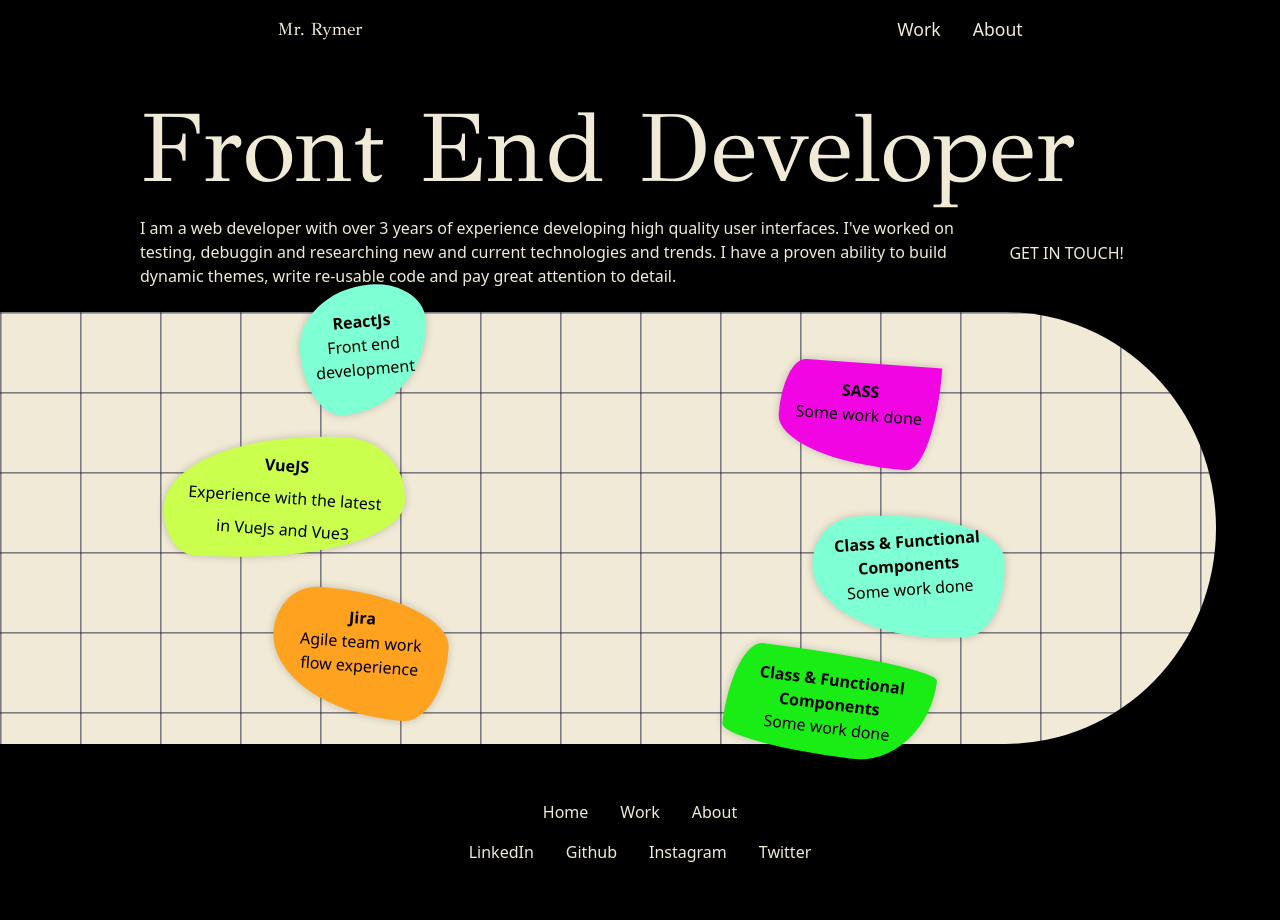
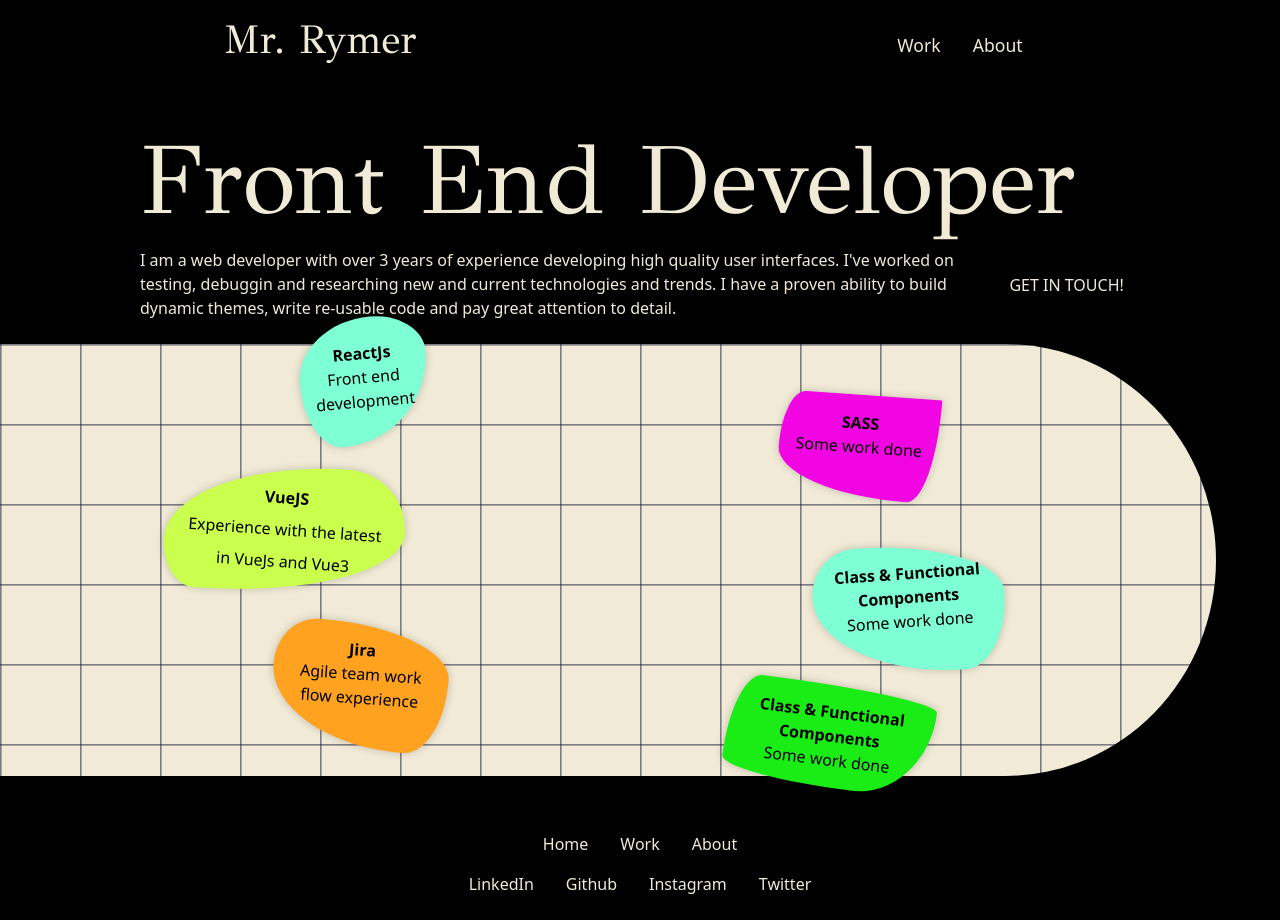
Before and after one commit to Helvin159/PORTFOLIO-2022, a React (Create React App) app: page / in a window 1280 px wide. Before the commit the page ends 888 px from the top, so only its background shows below. Built offline with nearby package versions, Linux system fonts and the light colour scheme.

Commit message:
header update

```diff
--- a/src/components/Header/index.js
+++ b/src/components/Header/index.js
@@ -14,7 +14,10 @@ const Header = ({ props }) => {
 								{props.nav_links.map(
 									(e, i) =>
 										e.url === '/' && (
-											<Link to='/' key={`${i}-${props.nick_name}`}>
+											<Link
+												to='/'
+												key={`${i}-${props.nick_name}`}
+												className='display-6'>
 												{props.nick_name}
 											</Link>
 										)
@@ -22,7 +25,7 @@ const Header = ({ props }) => {
 							</p>
 						</div>
 					</Col>
-					<Col sm={6} className='text-center'>
+					<Col sm={6} className='text-center py-3'>
 						<ul>
 							{props.nav_links.map(
 								(e, i) =>
```
